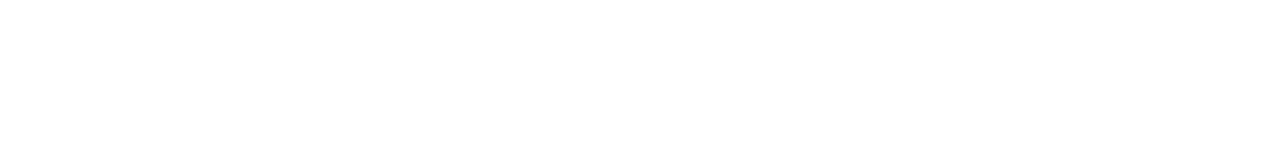
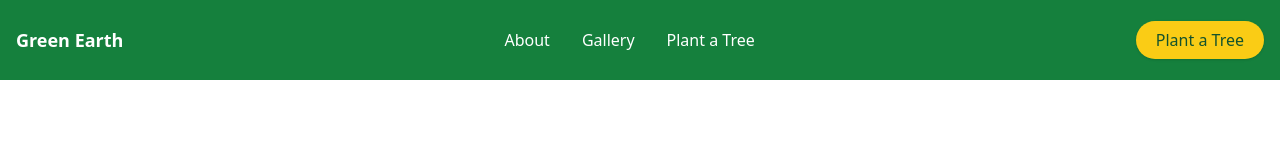
Before and after one commit to kmtanzil21/Green-Planet, a plain HTML site: page index.html in a window 1280 px wide. Drawn offline with nearby package versions, Linux system fonts and the light colour scheme.

Commit message:
added navbar

```diff
--- a/index.html
+++ b/index.html
@@ -12,6 +12,24 @@
 
 <body class="bg-green-50">
   <!-- Start of body content -->
+   <!-- Navbar -->
+<div class="navbar bg-green-700 px-4 py-2 flex justify-between items-center h-20">
+  <div class="flex items-center">
+    <span class="text-white font-semibold text-lg">Green Earth</span>
+  </div>
+  <div class="flex-grow flex justify-center">
+    <ul class="flex gap-8">
+      <li><a class="text-white font-normal">About</a></li>
+      <li><a class="text-white font-normal">Gallery</a></li>
+      <li><a class="text-white font-normal">Plant a Tree</a></li>
+    </ul>
+  </div>
+  <div class="ml-auto">
+    <a class="bg-yellow-400 text-green-900 font-medium rounded-full px-5 py-2 shadow hover:bg-yellow-300 transition-colors"
+      href="#">Plant a Tree</a>
+  </div>
+</div>
+
 </body>
 
 </html>
```
